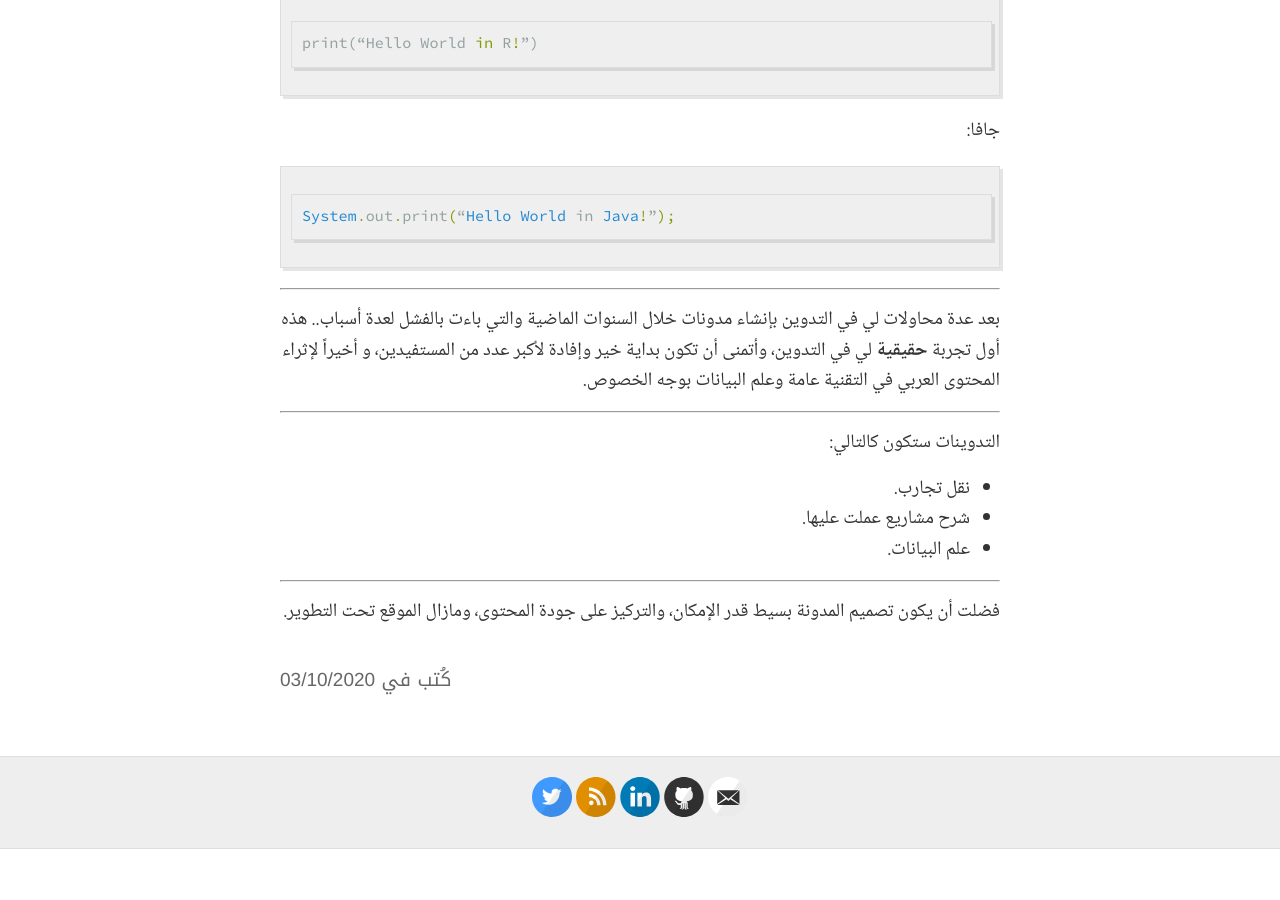
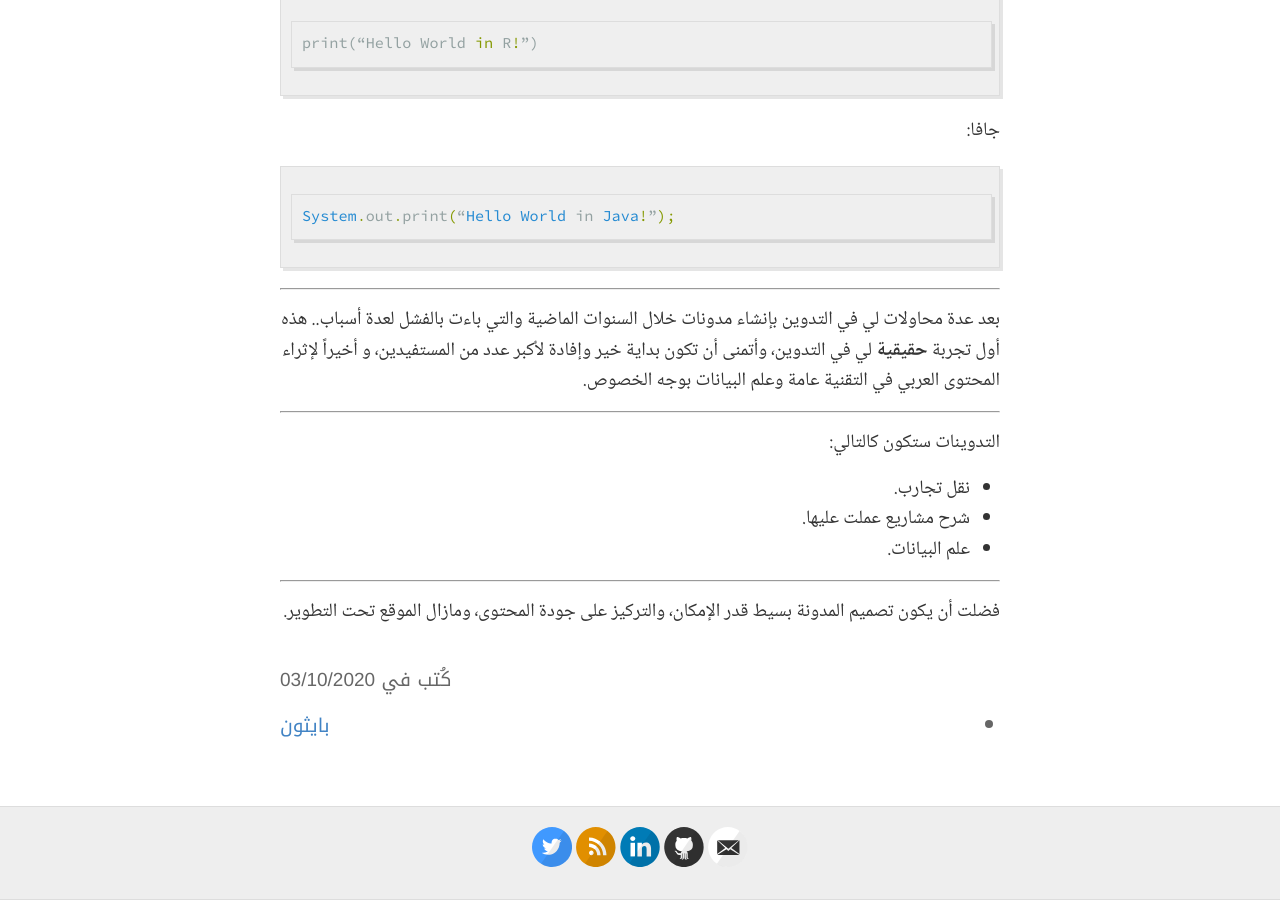
Before and after one commit to ahmadamoudi/ahmadamoudi.github.io, a Jekyll site: the page built from _posts/2020-10-3-HelloWorld.md, in a window 1280 px wide and 900 px high, scrolled down 684 px. Built offline with Jekyll 4.4.1, drawn with Linux system fonts in a browser that asks for light colours; comment, search, counter and statistics services are not loaded; before the commit the page ends 1533 px from its top, so only the background shows below that.

Commit message:
Update post.html

```diff
--- a/_layouts/post.html
+++ b/_layouts/post.html
@@ -12,6 +12,17 @@ layout: default
 
   <div class="date">
     كُتب في {{ page.date | date: "%d/%m/%Y" }}
+
+    <ul class="tag">
+      {% for tag in page.tags %}
+      <li>
+        <a href="{{ site.url }}{{ site.baseurl }}/tags#{{ tag }}">
+          {{ tag }}
+        </a>
+      </li>
+      {% endfor %}
+    </ul>
+
   </div>
 
   {% include disqus.html %}
```
